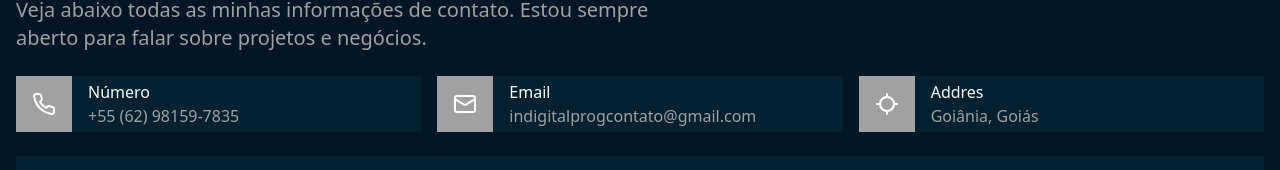
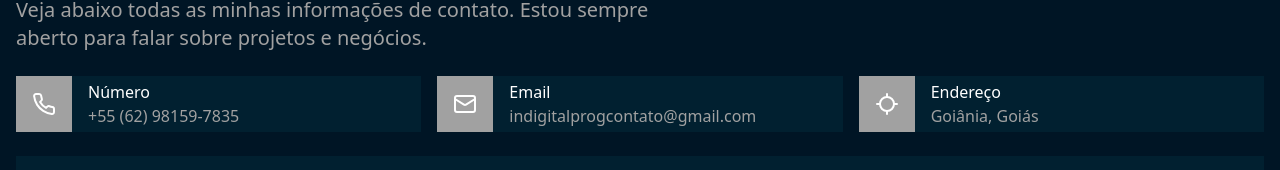
Before and after one commit to davibcavalcante/portfolio, a React (Vite) app: page / in a window 1280 px wide. Shown: the part 2985-3155 px from the top of the page. Built offline with nearby package versions, Linux system fonts and the light colour scheme; no server answers.

Commit message:
Traduzindo palavra do componente de contato

```diff
--- a/src/Components/Contact/index.jsx
+++ b/src/Components/Contact/index.jsx
@@ -45,7 +45,7 @@ const Contact = () => {
     const contact = [
         { icon: <Phone />, info: 'Número', content: '+55 (62) 98159-7835' },
         { icon: <Mail />, info: 'Email', content: 'indigitalprogcontato@gmail.com' },
-        { icon: <Locate />, info: 'Addres', content: 'Goiânia, Goiás' },
+        { icon: <Locate />, info: 'Endereço', content: 'Goiânia, Goiás' },
     ]
 
     return (
```
